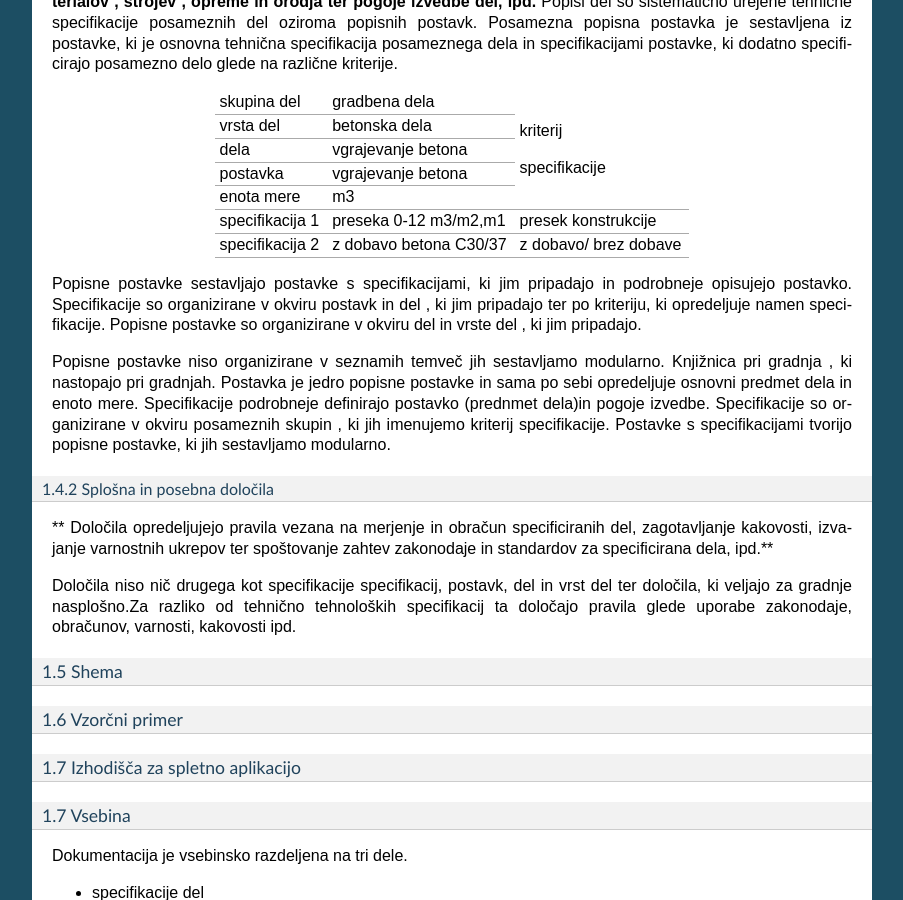
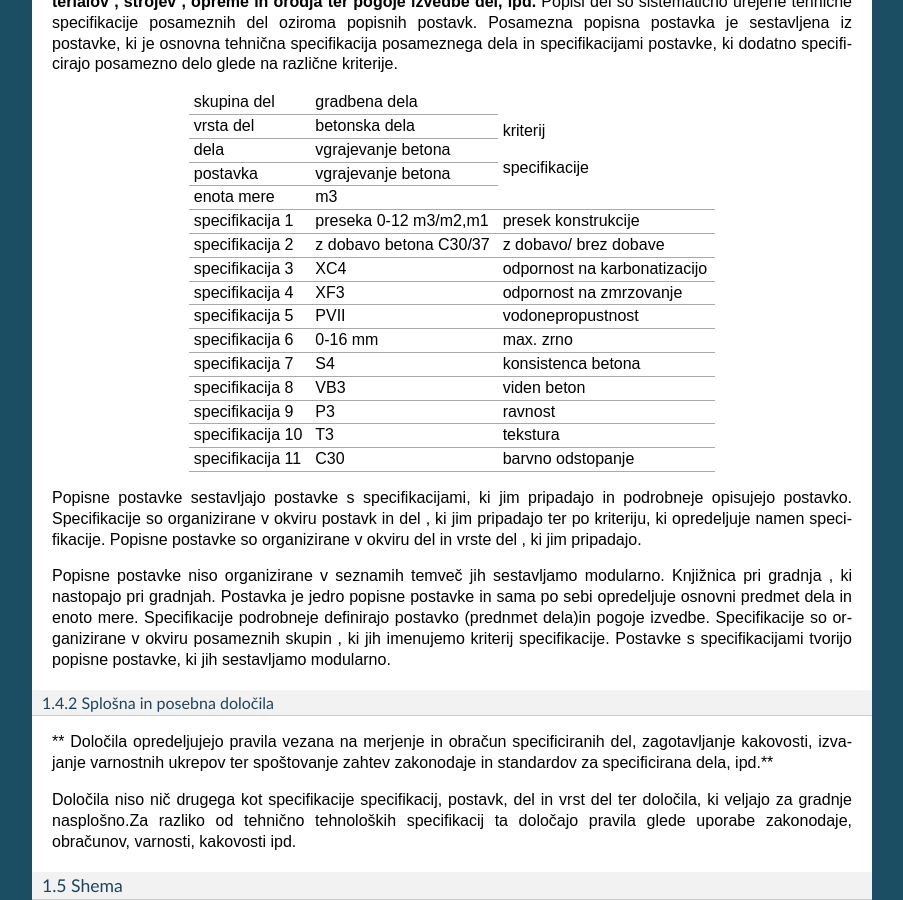
Before and after one commit to pavlovicr/bcs-staro, a Sphinx documentation site: the page built from docs/bcs_projekt.rst, in a window 1280 px wide and 900 px high, scrolled down 2573 px. Shown: the whole window, without its empty margins (198-1101 px from the left). Built offline with Sphinx 7.4.7, drawn with Linux system fonts in a browser that asks for light colours; pages that are not in the unit, such as notebooks, are missing from menus.

Commit message:
kaj pa sedaj

```diff
--- a/docs/bcs_projekt.rst
+++ b/docs/bcs_projekt.rst
@@ -121,29 +121,24 @@ Posamezna popisna postavka je sestavljena iz postavke, ki je osnovna tehnična s
 +-----------------------+------------------------+-----------------------------+
 |specifikacija 2        |z dobavo betona C30/37  |z dobavo/ brez dobave        |
 +-----------------------+------------------------+-----------------------------+
-
+|specifikacija 3        |XC4                     |odpornost na karbonatizacijo |
 +-----------------------+------------------------+-----------------------------+
-|specifikacija 3        |XC4				     |odpornost na karbonatizacijo |
+|specifikacija 4        |XF3                     |odpornost na zmrzovanje      |
 +-----------------------+------------------------+-----------------------------+
-
-
-+-----------------------+------------------------+----------------------------+
-|specifikacija 4        |XF3                     |odpornost na zmrzovanje     |
-+-----------------------+------------------------+----------------------------+
-|specifikacija 5		|PVII					 |vodonepropustnost           |
-+-----------------------+------------------------+----------------------------+
-|specifikacija 6		|0-16 mm 				 |max. zrno                   |
-+-----------------------+------------------------+----------------------------+
-|specifikacija 7		|S4						 |konsistenca betona          |
-+-----------------------+------------------------+----------------------------+
-|specifikacija 8        |VB3					 |viden beton                 |
-+-----------------------+------------------------+----------------------------+
-|specifikacija 9        |P3						 |ravnost                     |
-+-----------------------+------------------------+----------------------------+
-|specifikacija 10       |T3						 |tekstura                    |
-+-----------------------+------------------------+----------------------------+
-|specifikacija 11       |C30                     |barvno odstopanje           |
-+-----------------------+------------------------+----------------------------+
+|specifikacija 5	|PVII			 |vodonepropustnost            |
++-----------------------+------------------------+-----------------------------+
+|specifikacija 6	|0-16 mm		 |max. zrno                    |
++-----------------------+------------------------+-----------------------------+
+|specifikacija 7	|S4			 |konsistenca betona           |
++-----------------------+------------------------+-----------------------------+
+|specifikacija 8        |VB3			 |viden beton                  |
++-----------------------+------------------------+-----------------------------+
+|specifikacija 9        |P3			 |ravnost                      |
++-----------------------+------------------------+-----------------------------+
+|specifikacija 10       |T3			 |tekstura                     |
++-----------------------+------------------------+-----------------------------+
+|specifikacija 11       |C30                     |barvno odstopanje            |
++-----------------------+------------------------+-----------------------------+
 
 
 
```
